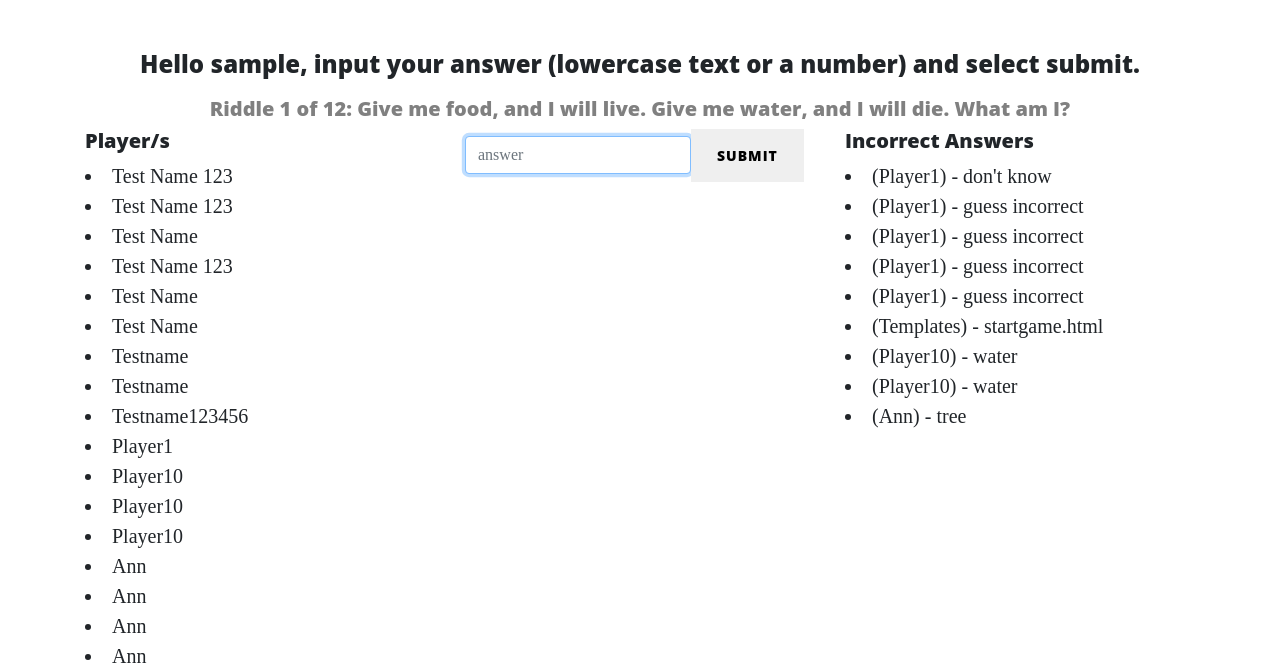
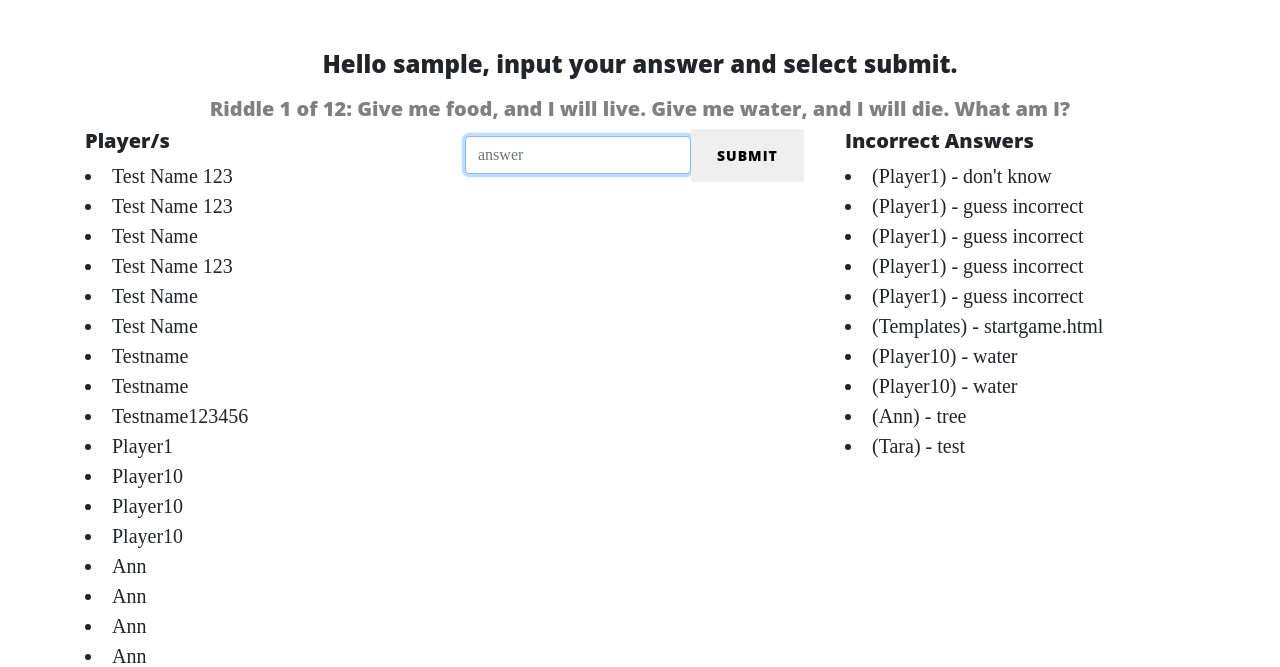
Before and after one commit to GithHayden/IQ-Riddle-Game, a Flask app: a page that uses templates/base.html in a window 1280 px wide. Shown: the part 475-1142 px from the top of the page. Run offline with Flask 2, Linux system fonts and the light colour scheme; some libraries are stand-ins or nearby versions.

Commit message:
Refactoring and Streamlining build

```diff
--- a/data/game_players.txt
+++ b/data/game_players.txt
@@ -84,3 +84,5 @@ Colm
 Colm
 Colm
 Tara
+Tara
+Tara
--- a/data/incorrect_answers.txt
+++ b/data/incorrect_answers.txt
@@ -14,3 +14,5 @@
 (Player10) - water
 
 (Ann) - tree
+
+(Tara) - test
--- a/templates/base.html
+++ b/templates/base.html
@@ -6,7 +6,6 @@
 
     <link href="{{ url_for('static', filename='vendor/bootstrap/css/bootstrap.min.css') }}" rel="stylesheet">
     <link rel="stylesheet" href="{{ url_for('static', filename='css/clean-blog.min.css') }}" type="text/css" />
-    <link rel="stylesheet" href="{{ url_for('static', filename='css/style.css') }}" type="text/css" />
 
 </head>
 
--- a/templates/startgame.html
+++ b/templates/startgame.html
@@ -6,7 +6,7 @@
     <div class="row"></div>
     <!-- Welcome message -->
     <div class="col-12 text-center">
-        <h4 class="username">Hello {{username}}, input your answer (lowercase text or a number) and select submit.</h4>
+        <h4 class="username">Hello {{username}}, input your answer and select submit.</h4>
     </div>
 
     <div class="row" style="height: 10px"></div>
```
Also changed, not shown: static/css/style.css (deleted).
